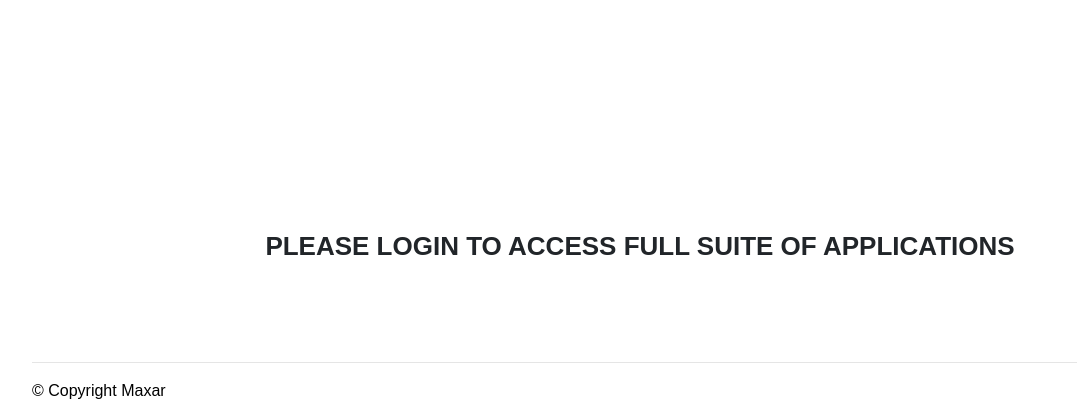
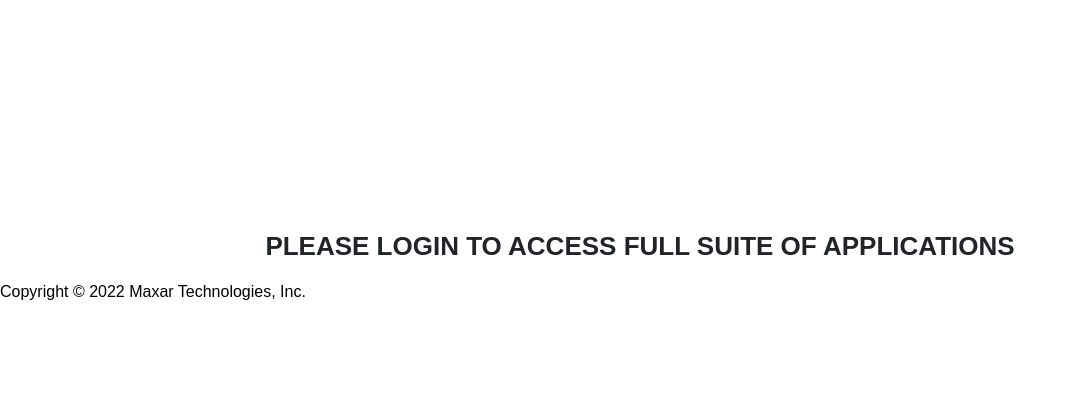
Before and after one commit to radiant-maxar/openmaps-auth, a Django app: page /index in a window 1280 px wide. Shown: the part 380-800 px from the top of the page, without its empty margins (0-1077 px from the left). Run offline with Django 4.2, Linux system fonts and the light colour scheme.

Commit message:
update footer css

```diff
--- a/openmaps_auth/templates/base.html
+++ b/openmaps_auth/templates/base.html
@@ -173,19 +173,21 @@
     margin-left: 1rem;
     margin-right: 1rem;
     margin-bottom: 1rem;
+
   }
   .center_section {
     display: flex;
     align-items: center;
+    position: relative;
     justify-content: center;
-    overflow: scroll;
-    position: relative;
+    flex-direction: column;
   }
   .container_spacing {
     margin: 0.5em;
     flex-grow: 1;
     flex-basis: 32%;
     justify-content: center;
+    max-height: max-content;
   }
   .app_link {
     width: 100%;
@@ -225,6 +227,7 @@
     margin-bottom: -2rem;
     flex-wrap: wrap;
     flex-direction: column;
+    height: 150px;
   }
   .hover_text {
     padding-bottom: 0rem;
@@ -424,16 +427,17 @@
     width: 25%;
     align-items: center;
   }
-  footer {
-    position: fixed;
+  .footer_container {
+    width: 100%;
+    position: sticky;
     bottom: 1px;
     left: 0px;
     right: 0px;
     margin-bottom: 0px;
-  }
-  .footer {
-    padding-left: 2rem;
-    line-height: 1rem;
+    left: 0px;
+    width: 100%;
+    z-index: 5;
+    background-color: #FFFFFF;
   }
   .form_align {
     display: flex;
@@ -465,7 +469,6 @@
   }
   p {
     margin-top: 0;
-    margin-bottom: 1rem;
     font-size: 1rem;
     font-weight: 400;
     line-height: 1.5;
@@ -505,7 +508,7 @@
     margin-bottom: 1rem;
     border: 0;
     border-top: 1px solid rgba(0,0,0,0.1);
-  }
+   }
   .underline {
     font-size: 17px;
     font-weight: 600;
@@ -544,10 +547,8 @@
 <body>
 {% block body %}
 {% endblock body %}
+<div class="footer_container">
+  <p> Copyright © 2022 Maxar Technologies, Inc.</p>
+</div>
 </body>
-
-<footer class="footer">
-  <hr/>
-  <p> © Copyright Maxar</p>
-</footer>
 </html>
```
